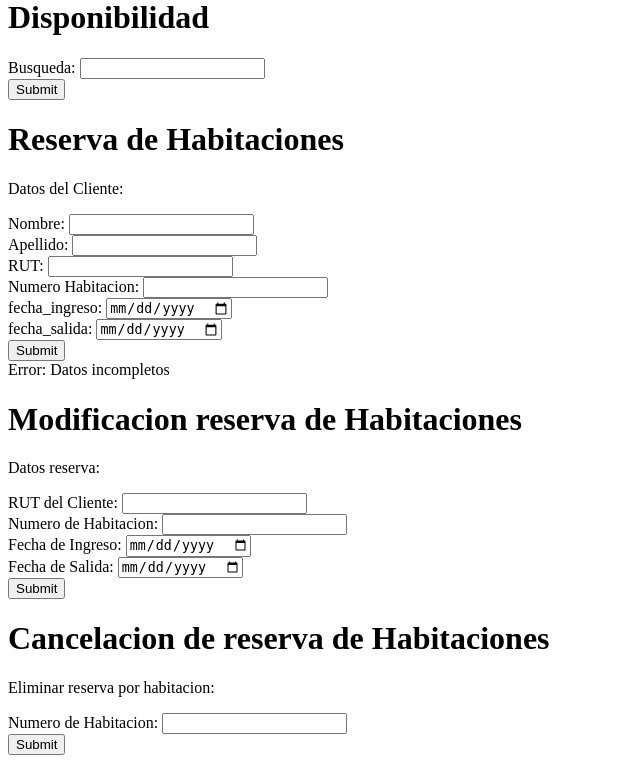
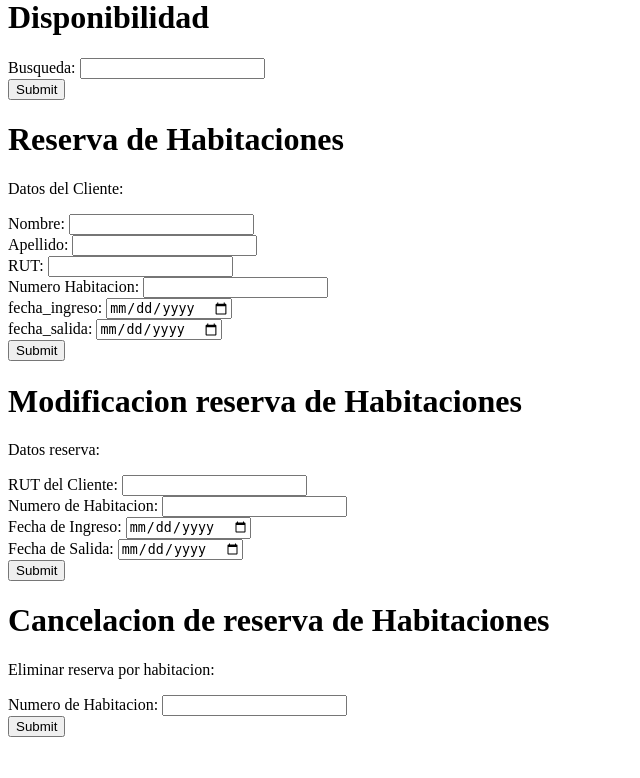
Before and after one commit to LuckJMG/T2_BDD, a PHP site: page /php/reserva_habitacion.php in a window 1280 px wide. Shown: the part 22-800 px from the top of the page, without its empty margins (0-640 px from the left). Run offline with PHP 8.4, Linux system fonts and the light colour scheme; data that the repository does not hold is empty.

Commit message:
mimimimi

```diff
--- a/php/reserva_habitacion.php
+++ b/php/reserva_habitacion.php
@@ -69,9 +69,6 @@
             } else {
                 echo "Error: " . $sql2 . "<br>" . $conn->error;
             }
-        }
-        else {
-            echo "Error: Datos incompletos";
         }
         $conn->close();
         ?>
```
